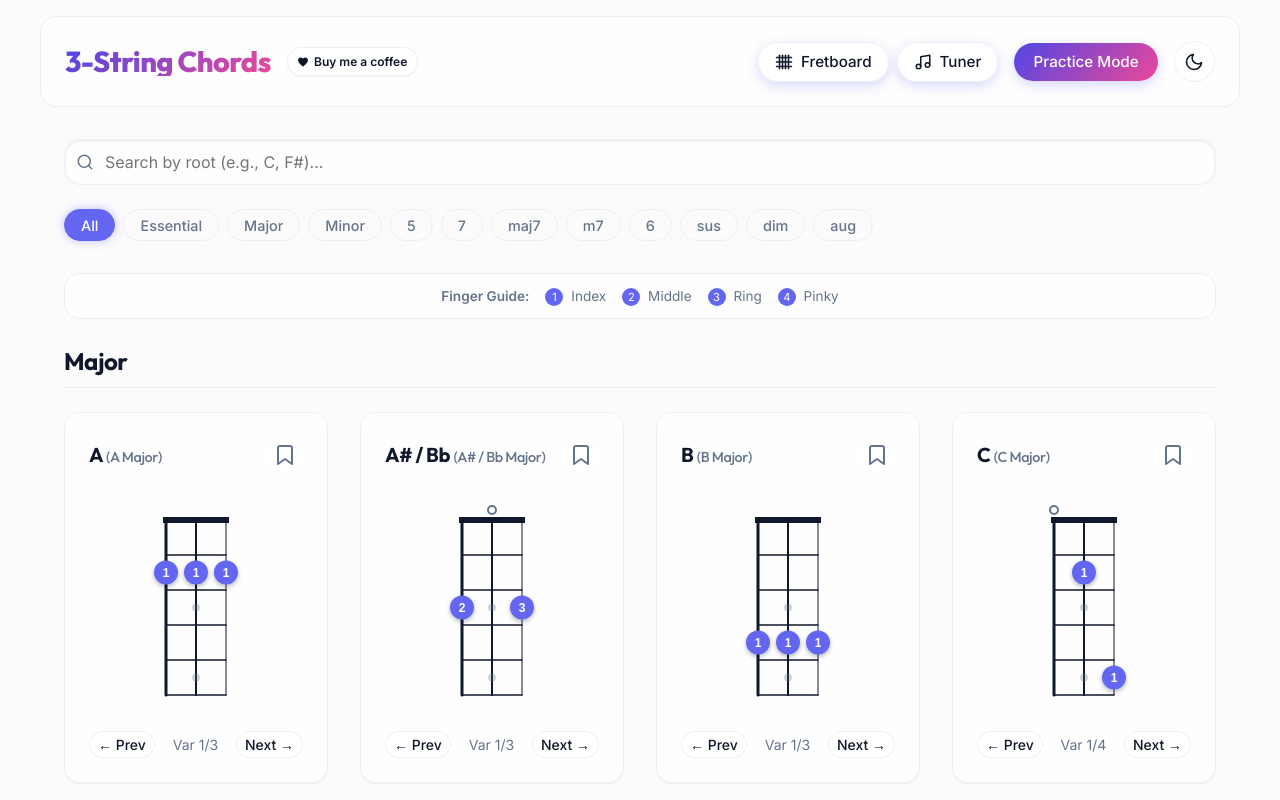
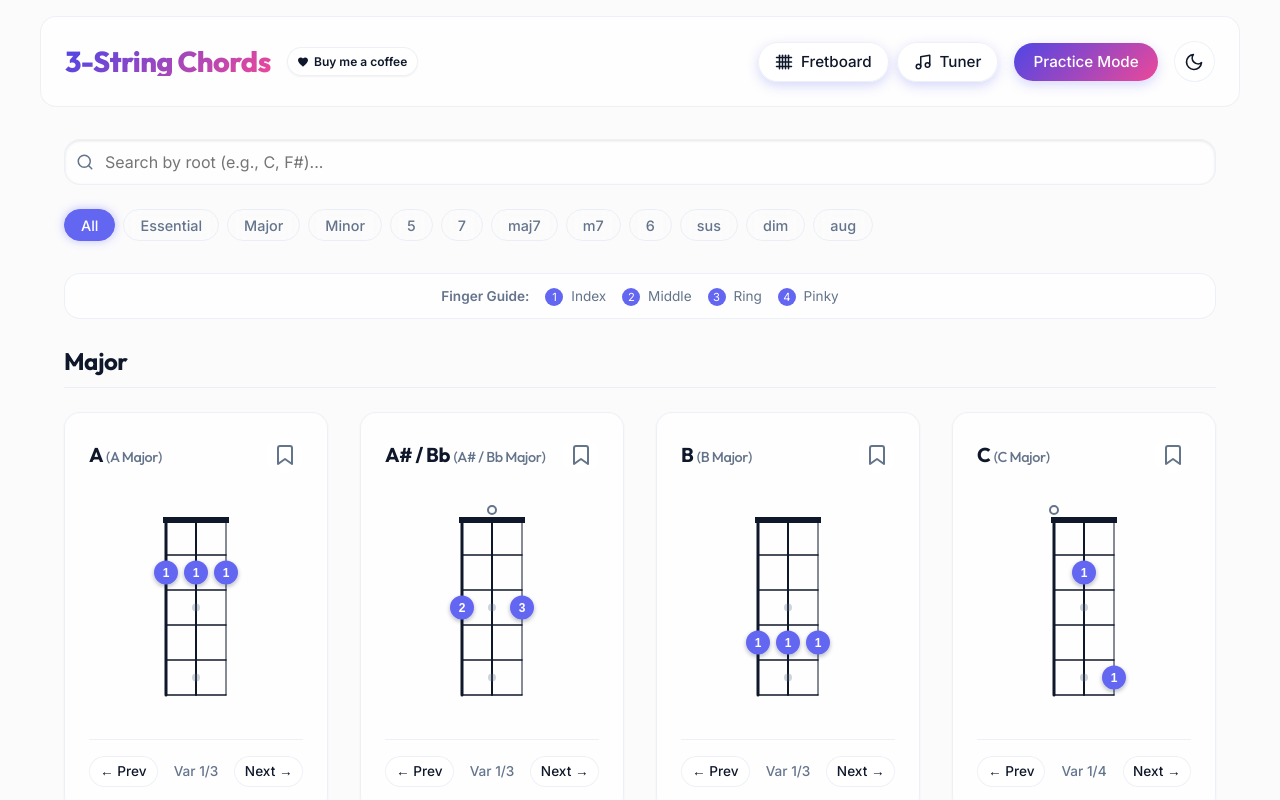
Before and after one commit to vemoose/3stringchords, a React (Vite) app: page / in a window 1280 px wide. Shown: the top 800 px of the page. Built offline with nearby package versions, Linux system fonts and the light colour scheme.

Commit message:
Improve variation pagination spacing and UX

```diff
--- a/src/components/ChordCard.tsx
+++ b/src/components/ChordCard.tsx
@@ -114,14 +114,29 @@ export const ChordCard: React.FC<ChordCardProps> = ({ chord, isSaved, onToggleSa
       </div>
 
       {chord.variations.length > 1 && (
-        <div style={{ display: 'flex', justifyContent: 'space-between', alignItems: 'center' }}>
-          <button onClick={handlePrevVariation} style={{ padding: '0.25rem 0.5rem', fontSize: '0.875rem' }}>
+        <div style={{
+          display: 'grid',
+          gridTemplateColumns: '1fr auto 1fr',
+          alignItems: 'center',
+          gap: '1rem',
+          width: '100%',
+          marginTop: '0.5rem',
+          paddingTop: '1rem',
+          borderTop: '1px solid var(--border-color)'
+        }}>
+          <button
+            onClick={handlePrevVariation}
+            className="secondary"
+            style={{ padding: '0.4rem 0', fontSize: '0.85rem', borderRadius: '20px', width: '100%', display: 'flex', justifyContent: 'center' }}>
             &larr; Prev
           </button>
-          <span style={{ fontSize: '0.875rem', color: 'var(--text-muted)' }}>
+          <span style={{ fontSize: '0.85rem', color: 'var(--text-muted)', fontWeight: 500, textAlign: 'center' }}>
             Var {variationIndex + 1}/{chord.variations.length}
           </span>
-          <button onClick={handleNextVariation} style={{ padding: '0.25rem 0.5rem', fontSize: '0.875rem' }}>
+          <button
+            onClick={handleNextVariation}
+            className="secondary"
+            style={{ padding: '0.4rem 0', fontSize: '0.85rem', borderRadius: '20px', width: '100%', display: 'flex', justifyContent: 'center' }}>
             Next &rarr;
           </button>
         </div>
```
